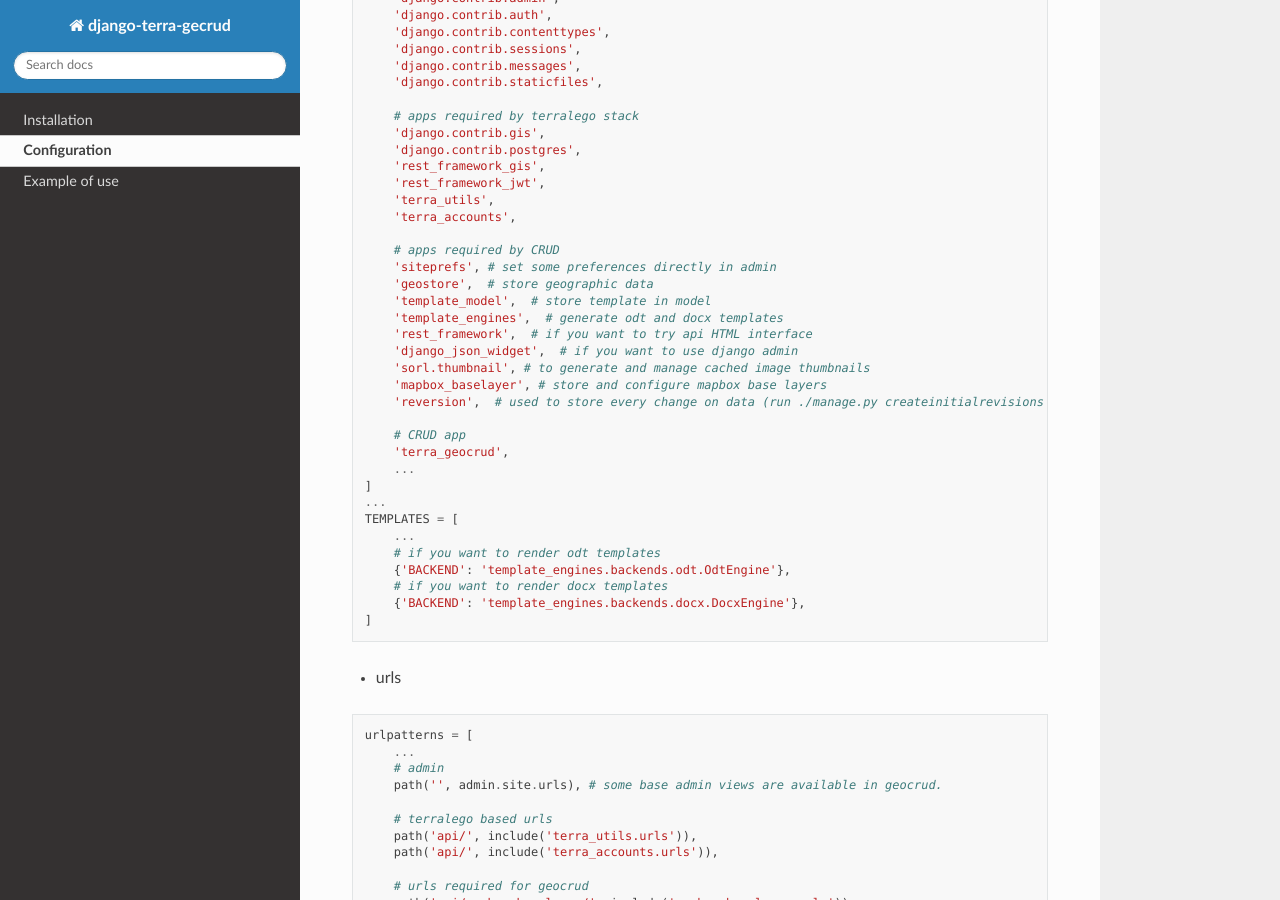
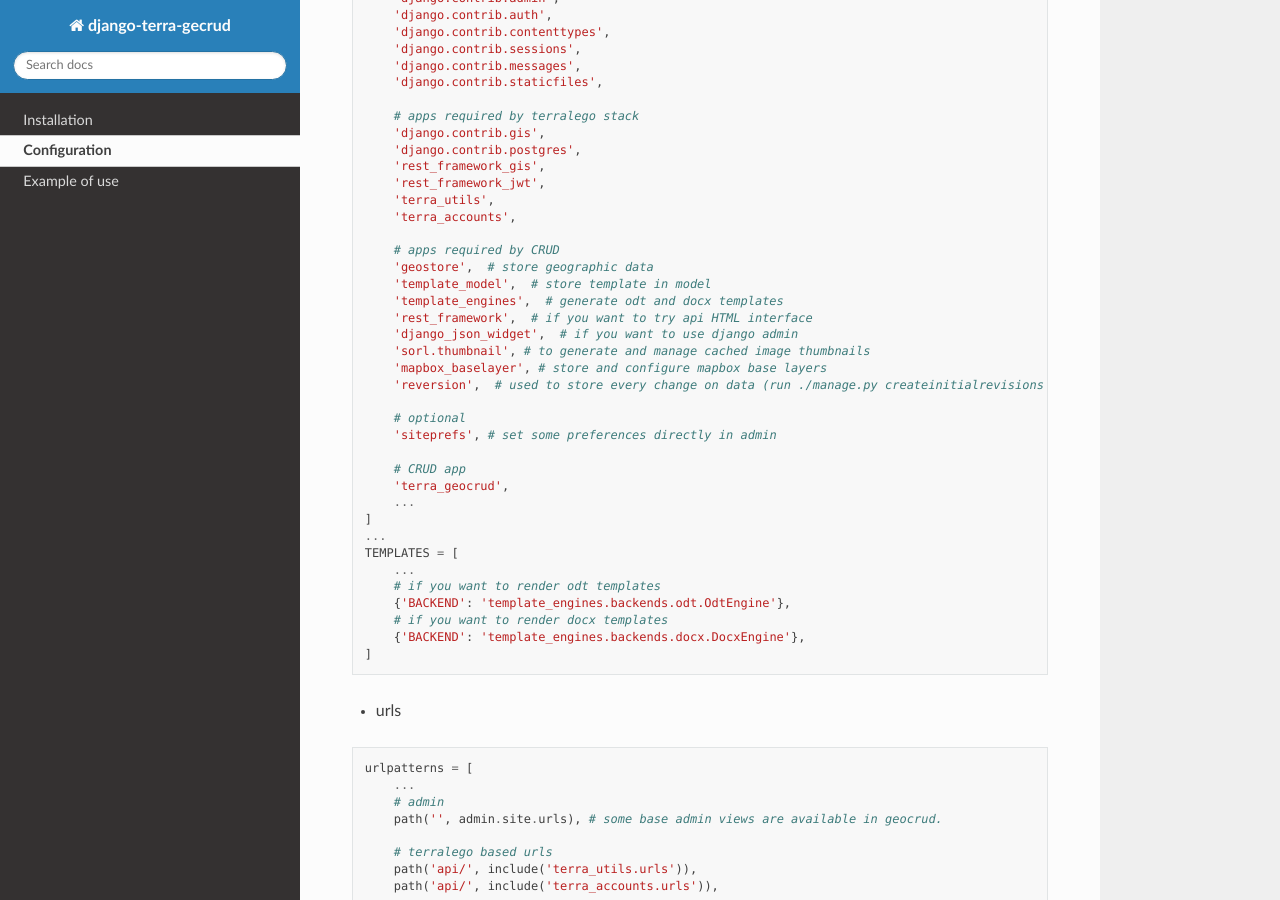
Before and after one commit to Terralego/django-terra-geocrud, a Sphinx documentation site: the page built from doc/configuration.rst, in a window 1280 px wide and 900 px high, scrolled down 312 px. Built offline with Sphinx 7.4.7 and the Read the Docs theme 2.0.0, drawn with Linux system fonts in a browser that asks for light colours; some of the changed text lies outside the part shown.

Commit message:
update doc

```diff
--- a/doc/configuration.rst
+++ b/doc/configuration.rst
@@ -35,6 +34,9 @@ In your project :
         'sorl.thumbnail', # to generate and manage cached image thumbnails
         'mapbox_baselayer', # store and configure mapbox base layers
         'reversion',  # used to store every change on data (run ./manage.py createinitialrevisions first)
+
+        # optional
+        'siteprefs', # set some preferences directly in admin
 
         # CRUD app
         'terra_geocrud',
@@ -110,16 +112,16 @@ Some settings are available in django admin, Geographic Editor Config -> Prefere
 
 These settings should be override in your project settings file only :
 
-.. code-block:: python
-
-    GEOCRUD_MBGLRENDERER_URL = 'http://mbglrenderer'
-
 * If you want to generate map on your template with the geometry of your feature, and/or extra features, you should use
   mbglrenderer.
 
   Check https://github.com/consbio/mbgl-renderer.
 
   Change the url in the settings to use external instance of mbglrenderer :
+
+.. code-block:: python
+
+    GEOCRUD_MBGLRENDERER_URL = 'http://mbglrenderer'
 
 
 .. code-block:: python
```
Also changed, not shown: other parts of doc/configuration.rst (+0 -1 lines).
